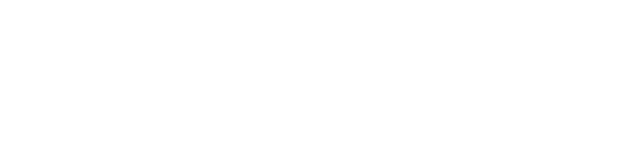
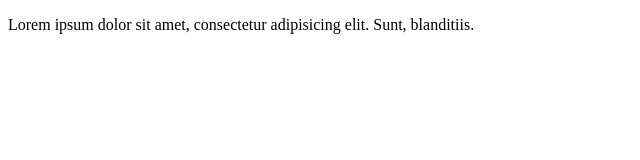
Before and after one commit to franchescofamous/test-collaboration, a plain HTML site: page frontend/index.html in a window 1280 px wide. Shown: the whole page, without its empty margins (0-640 px from the left). Drawn offline with Linux system fonts and the light colour scheme.

Commit message:
modidication du index.html

```diff
--- a/frontend/index.html
+++ b/frontend/index.html
@@ -5,5 +5,12 @@
     <meta name="viewport" content="width=device-width, initial-scale=1.0" />
     <title>Document</title>
   </head>
-  <body></body>
+  <body>
+    <div class="test">
+      <p>
+        Lorem ipsum dolor sit amet, consectetur adipisicing elit. Sunt,
+        blanditiis.
+      </p>
+    </div>
+  </body>
 </html>
```
